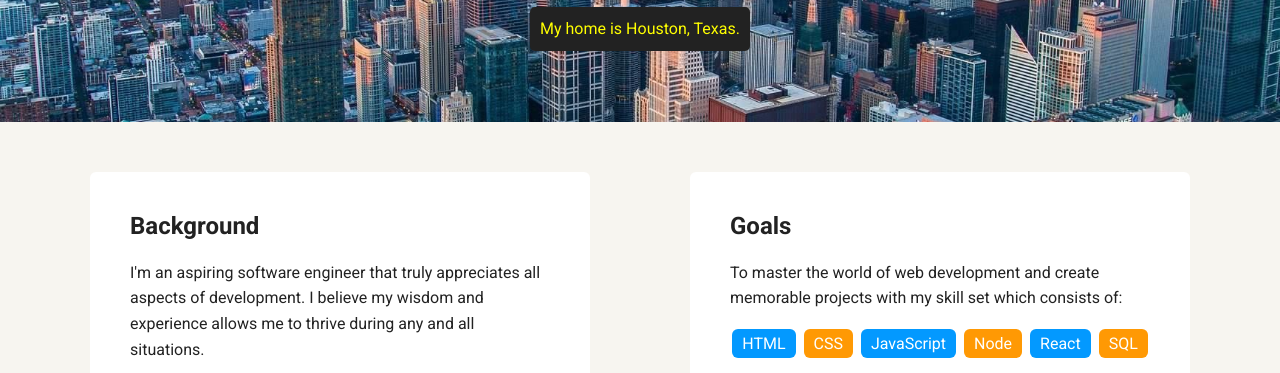
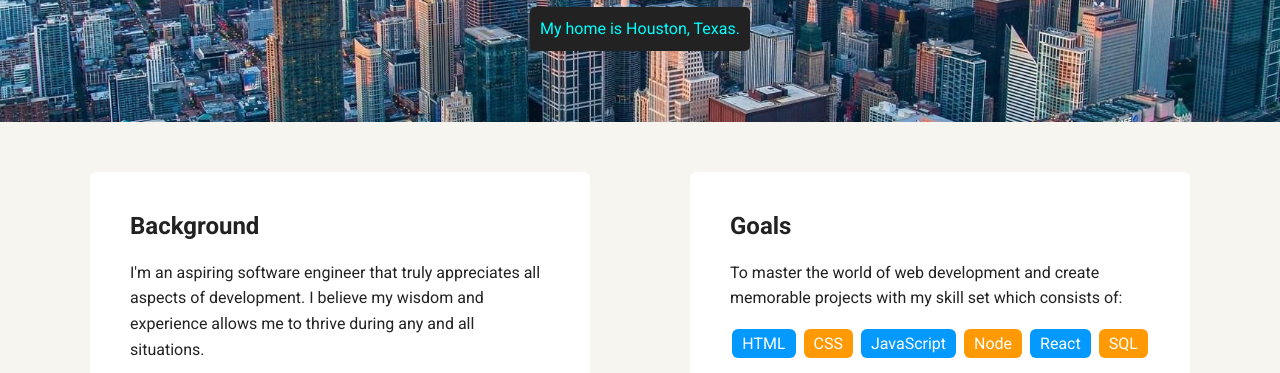
Before and after one commit to kingraj23/UnitOneProject, a plain HTML site: page index.html in a window 1280 px wide. Shown: the part 348-721 px from the top of the page. Drawn offline with Linux system fonts and the light colour scheme; a web font is replaced by a local one.

Commit message:
Update styles.css
Changed the yellow text to cyan.

```diff
--- a/styles.css
+++ b/styles.css
@@ -86,7 +86,7 @@ header .profile-image:hover {
 }
 .location {
   background-color: #222;
-  color: yellow;
+  color: cyan;
 }
 .card {
   margin: 30px;
```
